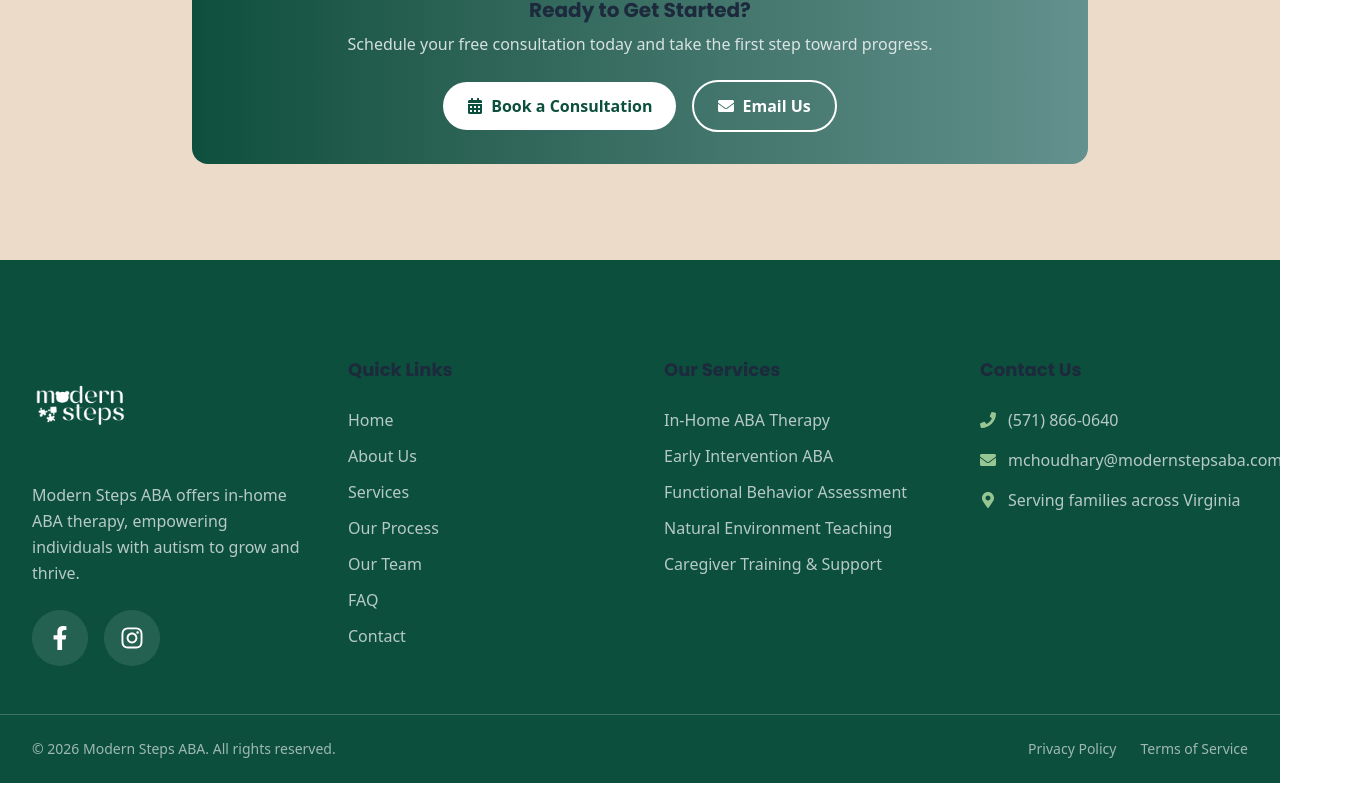
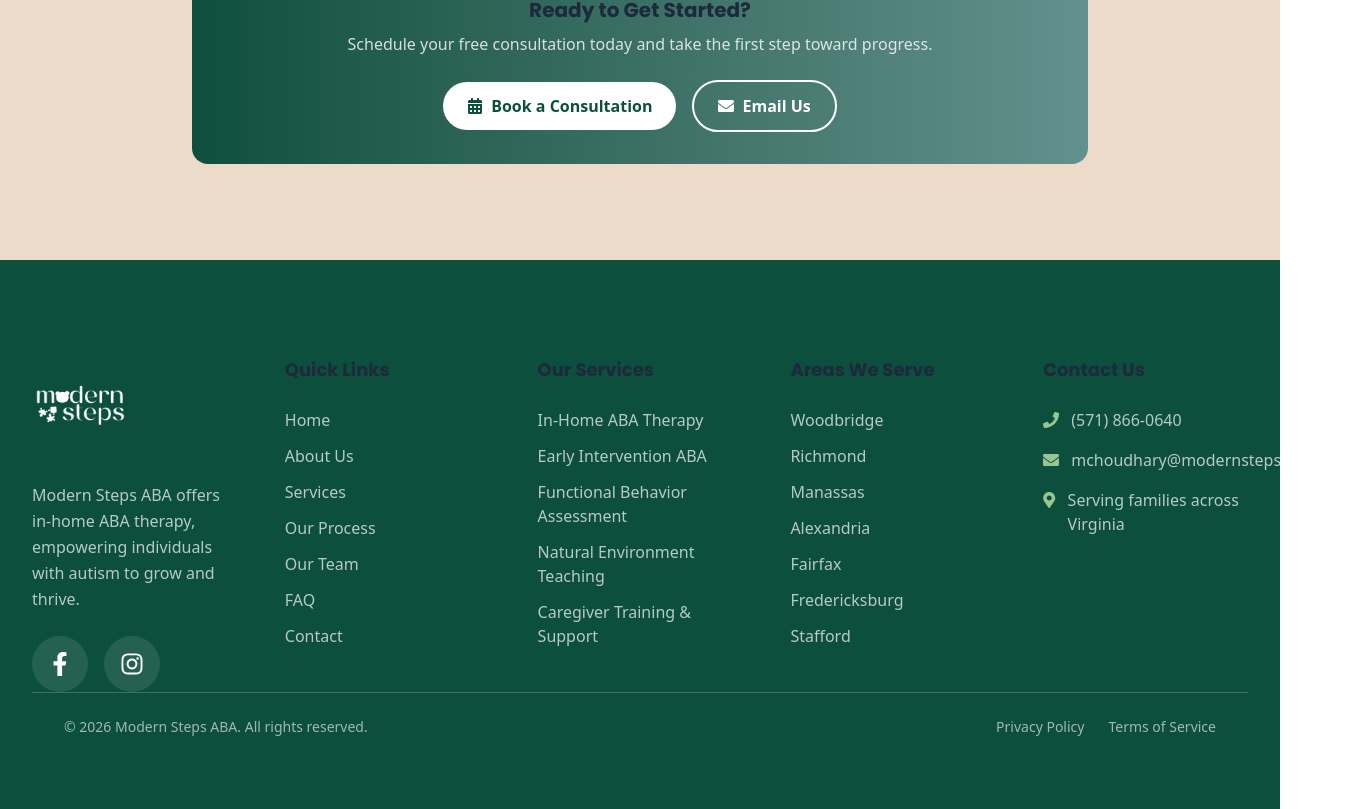
Before and after one commit to patron29/modern-steps-aba, a React (Vite) app: page / in a window 1280 px wide. Shown: the part 8815-9624 px from the top of the page, 1346 px wide, since content can reach past the window. Before the commit the page ends 9598 px from the top, so only its background shows below. Built offline with nearby package versions, Linux system fonts and the light colour scheme.

Commit message:
Add Areas We Serve footer column

```diff
--- a/src/components/Footer.jsx
+++ b/src/components/Footer.jsx
@@ -17,6 +17,16 @@ const services = [
   { name: 'Functional Behavior Assessment', href: '/services/functional-behavior-assessment' },
   { name: 'Natural Environment Teaching', href: '/services/natural-environment-teaching' },
   { name: 'Caregiver Training & Support', href: '/services/caregiver-training' },
+];
+
+const areas = [
+  { name: 'Woodbridge', href: '/aba-therapy-woodbridge-va' },
+  { name: 'Richmond', href: '/aba-therapy-richmond-va' },
+  { name: 'Manassas', href: '/aba-therapy-manassas-va' },
+  { name: 'Alexandria', href: '/aba-therapy-alexandria-va' },
+  { name: 'Fairfax', href: '/aba-therapy-fairfax-va' },
+  { name: 'Fredericksburg', href: '/aba-therapy-fredericksburg-va' },
+  { name: 'Stafford', href: '/aba-therapy-stafford-va' },
 ];
 
 const socialLinks = [
@@ -45,11 +55,11 @@ export default function Footer() {
     <footer className="bg-primary text-white">
       {/* Main Footer */}
       <div className="container-custom mx-auto section-padding pb-12">
-        <div className="grid md:grid-cols-2 lg:grid-cols-4 gap-12">
+        <div className="grid md:grid-cols-2 lg:grid-cols-5 gap-12">
           {/* Brand Column */}
           <div className="lg:col-span-1">
             <a
-              href="/#home"
+              href="#home"
               onClick={(e) => handleSectionClick(e, 'home')}
               className="inline-block mb-6"
             >
@@ -87,7 +97,7 @@ export default function Footer() {
               {quickLinks.map((link) => (
                 <li key={link.name}>
                   <a
-                    href={`/#${link.href}`}
+                    href={`#${link.href}`}
                     onClick={(e) => handleSectionClick(e, link.href)}
                     className="text-white/70 hover:text-secondary transition-colors"
                   >
@@ -106,6 +116,20 @@ export default function Footer() {
                 <li key={service.name}>
                   <Link to={service.href} className="text-white/70 hover:text-secondary transition-colors">
                     {service.name}
+                  </Link>
+                </li>
+              ))}
+            </ul>
+          </div>
+
+          {/* Areas We Serve */}
+          <div>
+            <h4 className="font-bold text-lg mb-6">Areas We Serve</h4>
+            <ul className="space-y-3">
+              {areas.map((area) => (
+                <li key={area.name}>
+                  <Link to={area.href} className="text-white/70 hover:text-secondary transition-colors">
+                    {area.name}
                   </Link>
                 </li>
               ))}
@@ -141,7 +165,6 @@ export default function Footer() {
             </ul>
           </div>
         </div>
-      </div>
 
         {/* Bottom Bar */}
         <div className="border-t border-white/20">
@@ -161,6 +184,7 @@ export default function Footer() {
             </div>
           </div>
         </div>
+      </div>
     </footer>
   );
 }
```
Lines whose indentation alone changed are shown as unchanged.
